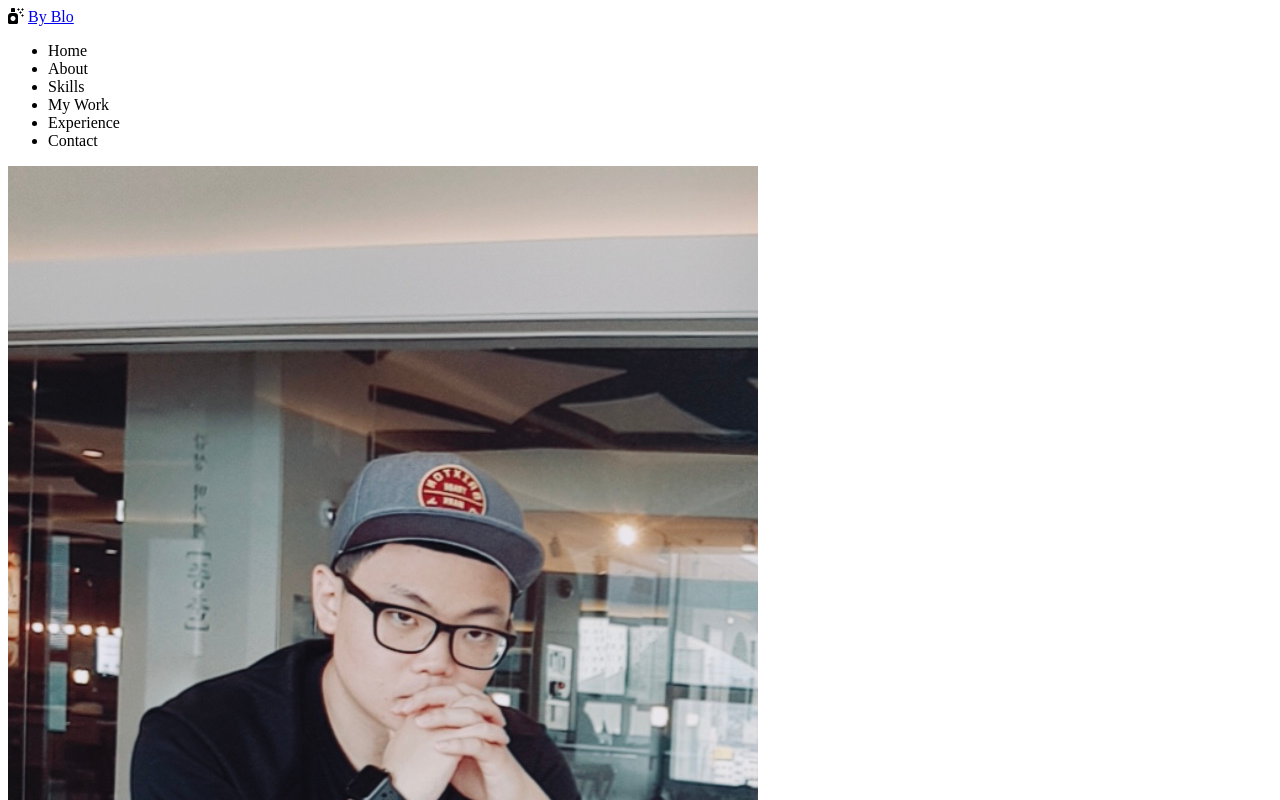
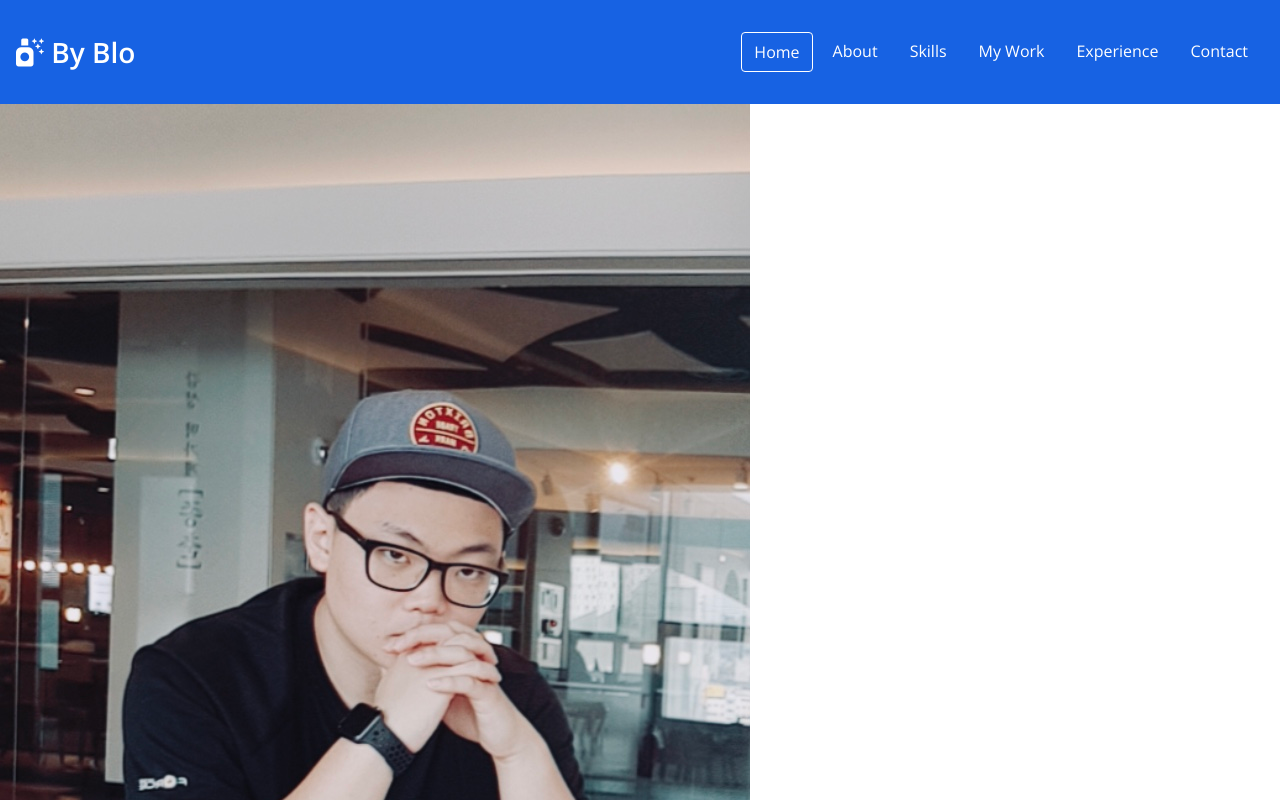
Before and after one commit to offdutyby/portfolio, a plain HTML site: page index.html in a window 1280 px wide. Shown: the top 800 px of the page. Drawn offline with nearby package versions, Linux system fonts and the light colour scheme.

Commit message:
CSS:navbar

```diff
--- a/index.html
+++ b/index.html
@@ -23,7 +23,7 @@
     </div>
     <div class="navbar__menu">
       <ul class="navbar__menu">
-        <li class="navbar__menu__item">Home</li>
+        <li class="navbar__menu__item active">Home</li>
         <li class="navbar__menu__item">About</li>
         <li class="navbar__menu__item">Skills</li>
         <li class="navbar__menu__item">My Work</li>
--- a/style.css
+++ b/style.css
@@ -13,6 +13,7 @@
   --color-yellow: #fff7d1;
   --color-orange: #feb546;
   --color-black: #000000;
+  --color-myblue: #1762e3;
   /* Font size */
   --font-large: 48px;
   --font-medium: 28px;
@@ -26,11 +27,28 @@
   --weight-regular: 400;
 
   /* Size */
+  --size-border-radius: 4px;
 }
 
 /* Universal tags */
 * {
   box-sizing: border-box;
+}
+
+body {
+  font-family: 'Open Sans', sans-serif;
+  margin: 0;
+  cursor: default;
+}
+
+a {
+  text-decoration: none;
+  color: var(--color-white);
+}
+
+ul {
+  list-style: none;
+  padding-left: 0;
 }
 
 /* Typography */
@@ -61,3 +79,38 @@ p {
   color: var(--color-black);
   margin: 4px 0;
 }
+
+/* Navbar */
+#navbar {
+  display: flex;
+  justify-content: space-between;
+  background-color: var(--color-myblue);
+  align-items: center;
+  color: var(--color-white);
+  padding: 16px;
+}
+
+.navbar__menu {
+  display: flex;
+}
+
+.navbar__logo {
+  font-size: var(--font-medium);
+  font-weight: var(--weight-semi-bold);
+}
+
+.navbar__menu__item {
+  padding: 8px 12px;
+  margin: 0 4px;
+  cursor: pointer;
+  border-radius: var(--size-border-radius);
+}
+
+.navbar__menu__item.active {
+  border: 1px solid var(--color-white);
+
+}
+
+.navbar__menu__item:hover {
+  opacity: 80%;
+}
```
